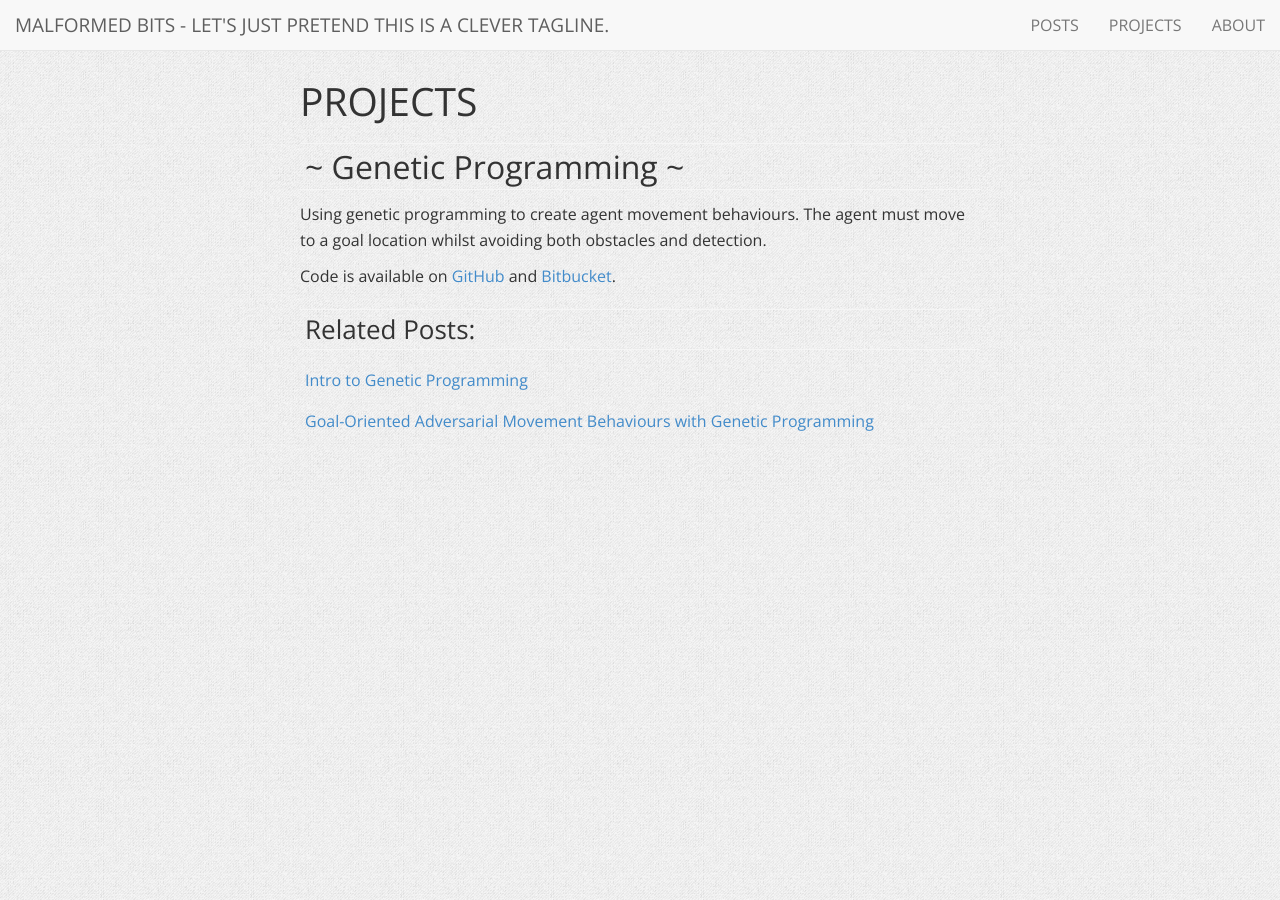
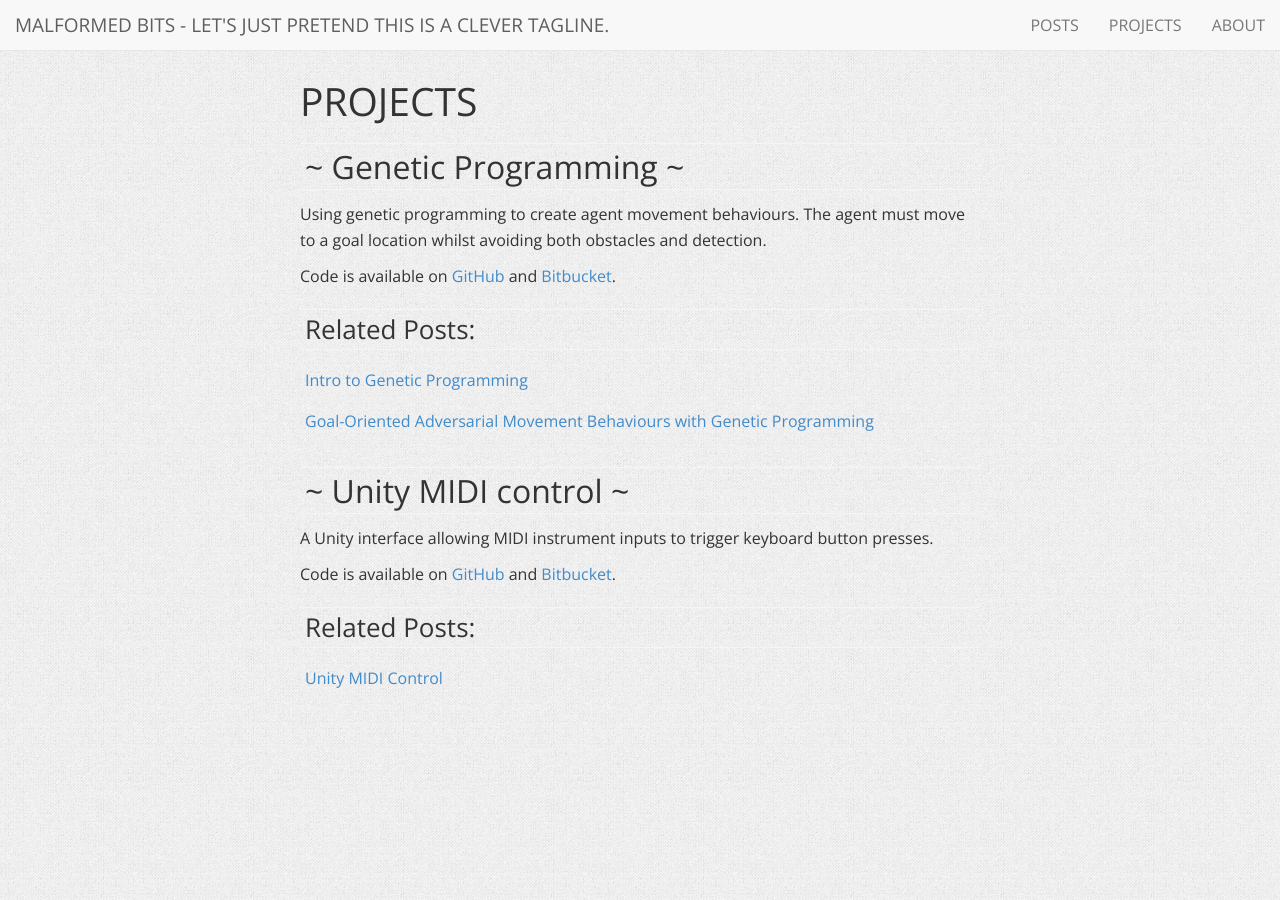
Before and after one commit to charlottepierce/charlottepierce.github.com, a Jekyll site: the page built from projects.html, in a window 1280 px wide. Built offline with Jekyll 4.4.1, drawn with Linux system fonts in a browser that asks for light colours; nearby versions of some CDN libraries.

Commit message:
Added Unity MIDI Control to projects list.
Signed-off-by: Charlotte Pierce <charlotte@malformed-bits.com>

```diff
--- a/projects.html
+++ b/projects.html
@@ -6,15 +6,20 @@
 <section class="content">
 	<h1>PROJECTS</h1>
 	<h2>~ Genetic Programming ~</h2>
-
 	<p>Using genetic programming to create agent movement behaviours.
 	The agent must move to a goal location whilst avoiding both obstacles and detection.</p>
-
 	<p>Code is available on <a href="https://github.com/charlottepierce/genetic_avoidance">GitHub</a> and <a href="https://bitbucket.org/charlottepierce/genetic_avoidance">Bitbucket</a>.</p>
-
 	<h3>Related Posts:</h3>
 	<ul class="listing">
 		<li><a href="{% post_url 2014-02-06-Intro-to-Genetic-Programming %}">Intro to Genetic Programming</a></li>
 		<li><a href="{% post_url 2014-02-06-Goal-Oriented-Adversarial-Movement-Behaviours-with-Genetic-Programming %}">Goal-Oriented Adversarial Movement Behaviours with Genetic Programming</a></li>
 	</ul>
+
+	<h2>~ Unity MIDI control ~</h2>
+	<p>A Unity interface allowing MIDI instrument inputs to trigger keyboard button presses.</p>
+	<p>Code is available on <a href="https://github.com/charlottepierce/UnityMidiControl">GitHub</a> and <a href="https://bitbucket.org/charlottepierce/unitymidicontrol">Bitbucket</a>.</p>
+	<h3>Related Posts:</h3>
+	<ul class="listing">
+		<li><a href="{% post_url 2015-03-05-Unity-MIDI-Control %}">Unity MIDI Control</a></li>
+	</ul>
 </section>
```
